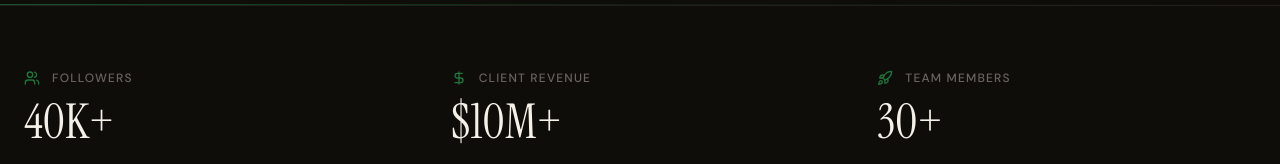
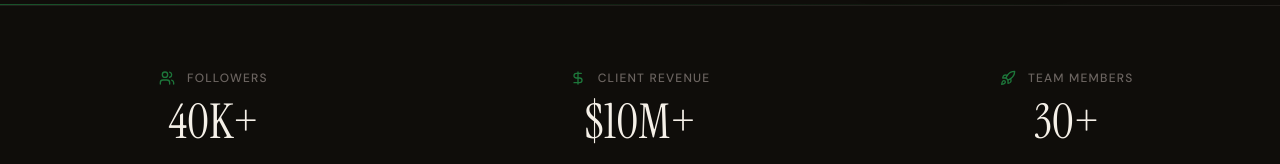
Before and after one commit to dorilabaki/nader-personal-site, a Next.js app: page / in a window 1280 px wide. Shown: the part 788-952 px from the top of the page. Built offline with nearby package versions, Linux system fonts and the light colour scheme.

Commit message:
Center key metrics text and icons

```diff
--- a/src/app/page.tsx
+++ b/src/app/page.tsx
@@ -160,8 +160,8 @@ export default function Home() {
         <div className="max-w-7xl mx-auto px-6 py-16">
           <div className="grid grid-cols-3 gap-8 md:gap-12">
             {stats.map((stat) => (
-              <div key={stat.label} data-stat-value className="group">
-                <div className="flex items-center gap-3 mb-3">
+              <div key={stat.label} data-stat-value className="group text-center">
+                <div className="flex items-center justify-center gap-3 mb-3">
                   <stat.icon
                     size={16}
                     className="text-accent opacity-60 group-hover:opacity-100 transition-opacity"
```
